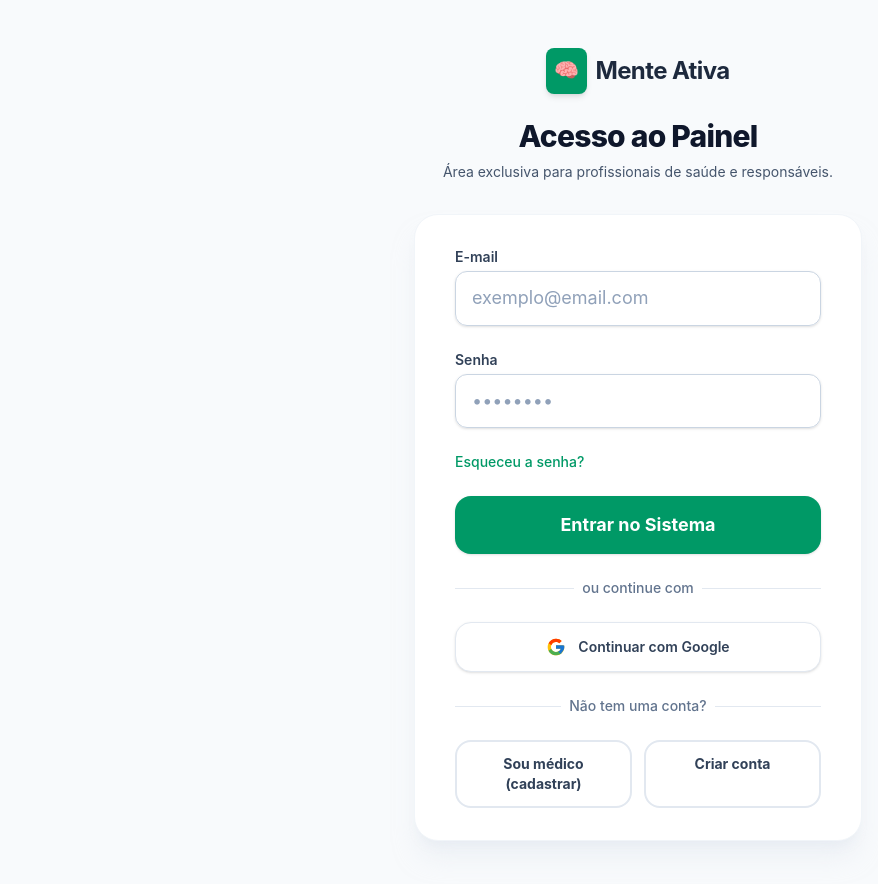
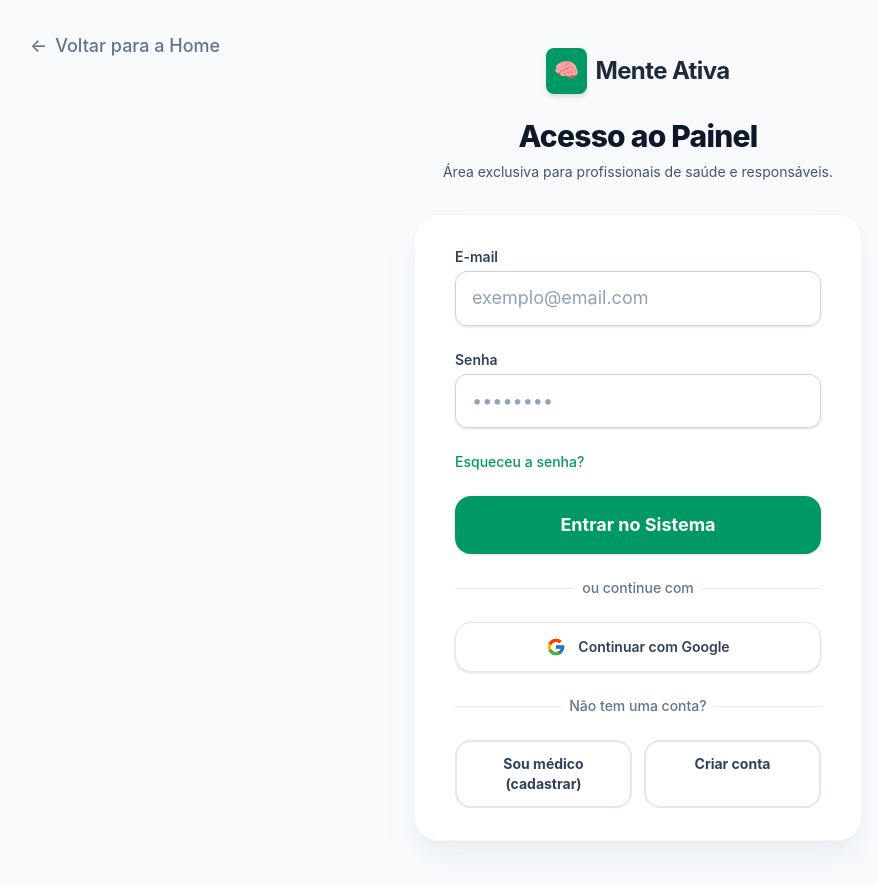
Before and after one commit to Ayalos2/mente-ativa, a Vue app in the folder frontend/mente-ativa/: page /login in a window 1280 px wide. Shown: the top 884 px of the page, without its empty margins (2-880 px from the left). Built offline with nearby package versions, Linux system fonts and the light colour scheme; no server answers.

Commit message:
feat: add navigation buttons to return to profile and home in respective views

```diff
--- a/frontend/mente-ativa/src/views/EditProfile.vue
+++ b/frontend/mente-ativa/src/views/EditProfile.vue
@@ -213,6 +213,12 @@ const salvar = async () => {
             </div>
             <span class="font-bold text-slate-800">Mente Ativa</span>
           </div>
+          <button
+            @click="router.push('/profile')"
+            class="text-slate-500 hover:text-emerald-600 flex items-center gap-2 transition-colors font-medium"
+          >
+            <span>←</span> Voltar
+          </button>
         </div>
       </div>
     </nav>
--- a/frontend/mente-ativa/src/views/HistoricoTestes.vue
+++ b/frontend/mente-ativa/src/views/HistoricoTestes.vue
@@ -64,6 +64,12 @@ onMounted(() => carregar())
     </nav>
 
     <main class="max-w-7xl mx-auto px-4 sm:px-6 lg:px-8 py-12">
+      <div class="mb-6">
+        <button @click="router.push('/profile')" class="text-slate-500 hover:text-emerald-600 flex items-center gap-2 transition-colors font-medium">
+          <span>←</span> Voltar para o Perfil
+        </button>
+      </div>
+
       <div class="bg-white rounded-2xl shadow-md p-8 border border-slate-200">
         <h1 class="text-2xl font-bold text-slate-900 mb-2">Histórico de Testes</h1>
         <p class="text-slate-600 mb-6">Lista completa dos testes realizados por você.</p>
--- a/frontend/mente-ativa/src/views/Login.vue
+++ b/frontend/mente-ativa/src/views/Login.vue
@@ -109,6 +109,12 @@ const lidarComSucessoGoogle = async (resultado) => {
 
 <template>
   <div class="min-h-screen bg-slate-50 flex flex-col justify-center py-12 sm:px-6 lg:px-8 font-sans">
+
+    <div class="absolute top-8 left-8">
+      <button @click="router.push('/')" class="text-slate-500 hover:text-emerald-600 flex items-center gap-2 transition-colors font-medium">
+        <span>←</span> Voltar para a Home
+      </button>
+    </div>
 
     <div class="sm:mx-auto sm:w-full sm:max-w-md text-center">
       <div @click="router.push('/')" class="cursor-pointer inline-flex items-center gap-2 mb-6 select-none">
```
